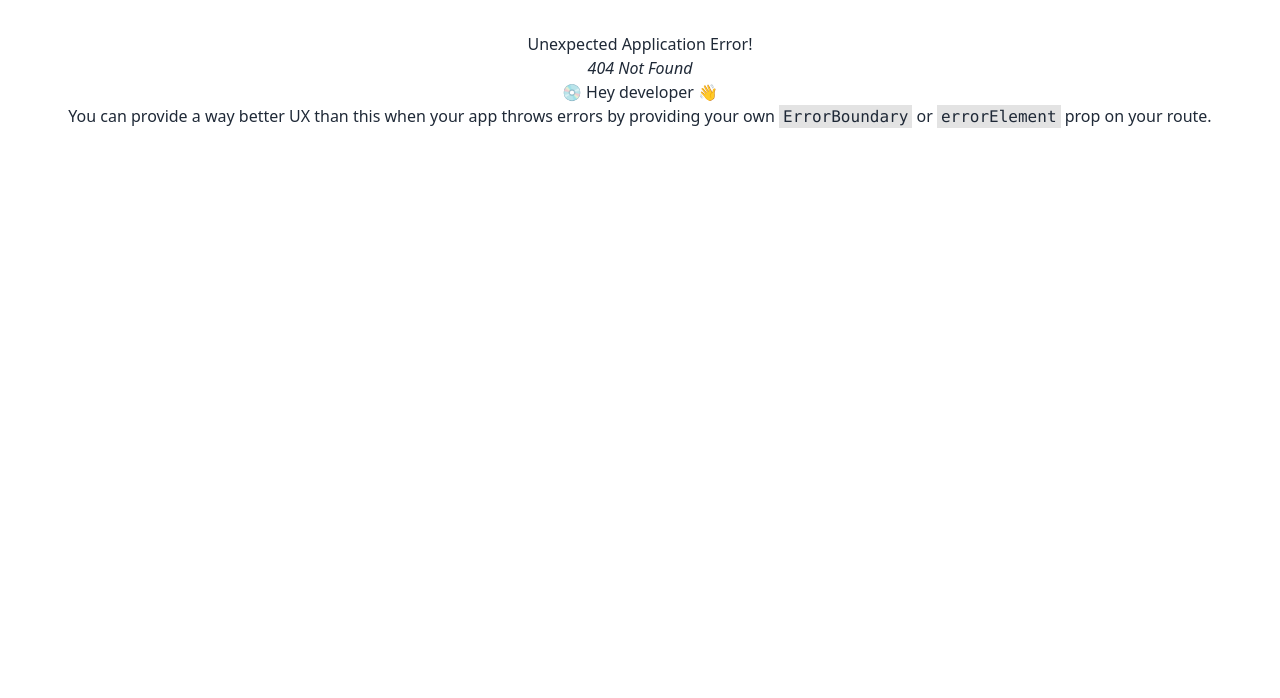
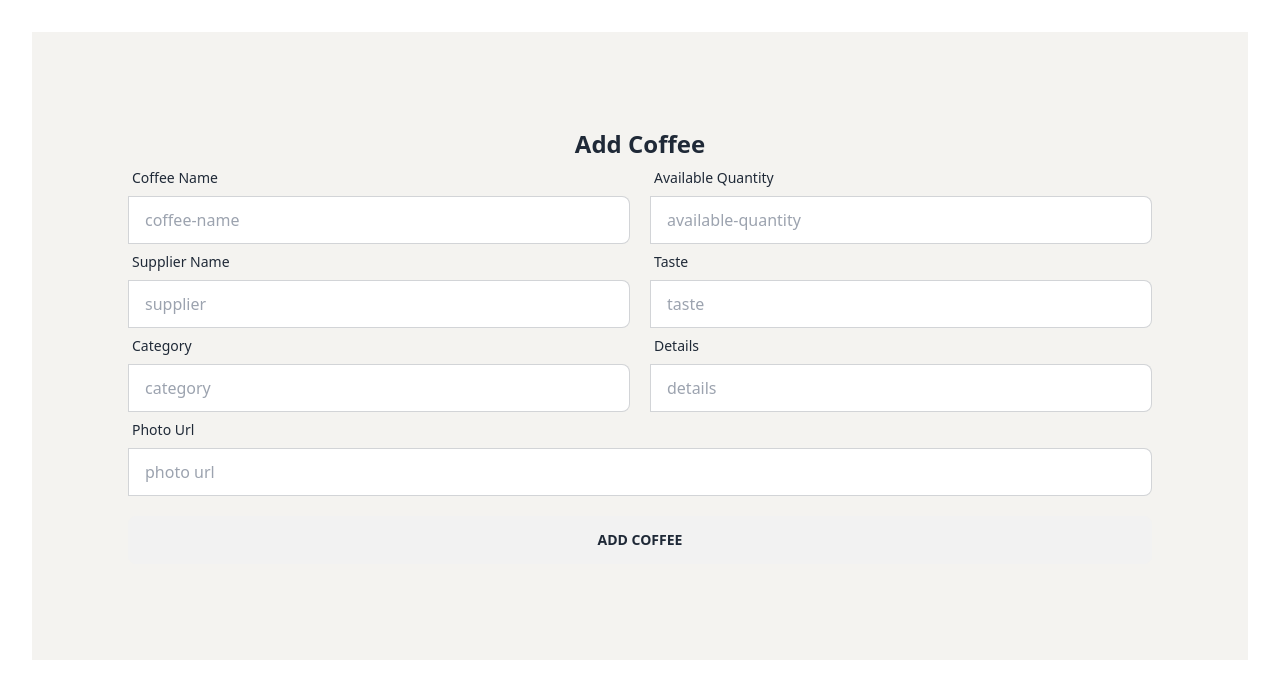
Before and after one commit to hossainshakil242/coffee-store-client, a React (Vite) app: page /addCoffee in a window 1280 px wide. Before the commit this address had no page. Shown: the top 698 px of the page. Built offline with nearby package versions, Linux system fonts and the light colour scheme.

Commit message:
add ui form

```diff
--- a/src/components/AddCoffee.jsx
+++ b/src/components/AddCoffee.jsx
@@ -1,6 +1,87 @@
 const AddCoffee = () => {
     return (
-        <div>
+        <div className="bg-[#F4F3F0] p-24 ">
+            <h2 className="text-2xl font-bold">Add Coffee</h2>
+
+            <form>
+                {/* form name and quantity row */}
+                <div  className="md:flex gap-5">
+                    <div className="form-control md:w-1/2">
+                        <label className="label">
+                            <span className="label-text">Coffee Name</span>
+                        </label>
+                        <label className="input-group">
+                            <input type="text" placeholder="coffee-name" name="name" className="input input-bordered w-full" />
+                        </label>
+                    </div>
+
+                    <div className="form-control md:w-1/2">
+                        <label className="label">
+                            <span className="label-text">Available Quantity</span>
+                        </label>
+                        <label className="input-group">
+                            <input type="text" placeholder="available-quantity" name="quantity" className="input input-bordered w-full" />
+                        </label>
+                    </div>
+                </div>
+
+                {/* form supplier row */}
+                <div  className="md:flex gap-5">
+                    <div className="form-control md:w-1/2">
+                        <label className="label">
+                            <span className="label-text">Supplier Name</span>
+                        </label>
+                        <label className="input-group">
+                            <input type="text" placeholder="supplier" name="supplier" className="input input-bordered w-full" />
+                        </label>
+                    </div>
+
+                    <div className="form-control md:w-1/2">
+                        <label className="label">
+                            <span className="label-text">Taste</span>
+                        </label>
+                        <label className="input-group">
+                            <input type="text" placeholder="taste" name="taste" className="input input-bordered w-full" />
+                        </label>
+                    </div>
+                </div>
+
+                {/* form category and details row */}
+                <div  className="md:flex gap-5">
+                    <div className="form-control md:w-1/2">
+                        <label className="label">
+                            <span className="label-text">Category</span>
+                        </label>
+                        <label className="input-group">
+                            <input type="text" placeholder="category" name="category" className="input input-bordered w-full" />
+                        </label>
+                    </div>
+
+                    <div className="form-control md:w-1/2">
+                        <label className="label">
+                            <span className="label-text">Details</span>
+                        </label>
+                        <label className="input-group">
+                            <input type="text" placeholder="details" name="details" className="input input-bordered w-full" />
+                        </label>
+                    </div>
+                </div>
+
+                {/* form photourl */}
+                <div>
+                    <div className="form-control">
+                        <label className="label">
+                            <span className="label-text">Photo Url</span>
+                        </label>
+                        <label className="input-group">
+                            <input type="text" placeholder="photo url" name="photo" className="input input-bordered w-full" />
+                        </label>
+                    </div>
+                </div>
+
+                <input type="submit" value="Add Coffee" className="btn  btn-block mt-5" />
+
+            </form>
 
         </div>
     );
--- a/src/main.jsx
+++ b/src/main.jsx
@@ -15,7 +15,7 @@
     element: <App></App>,
   },
   {
-    path: 'addcCoffee',
+    path: 'addCoffee',
     element: <AddCoffee></AddCoffee>
   },
   {
```
